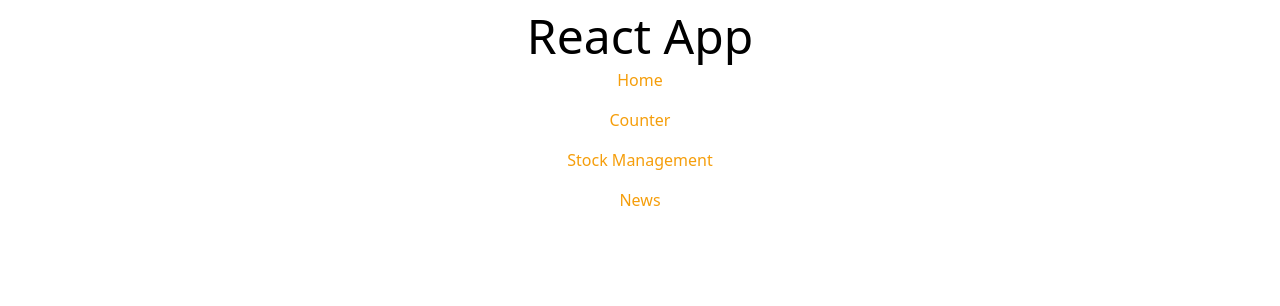
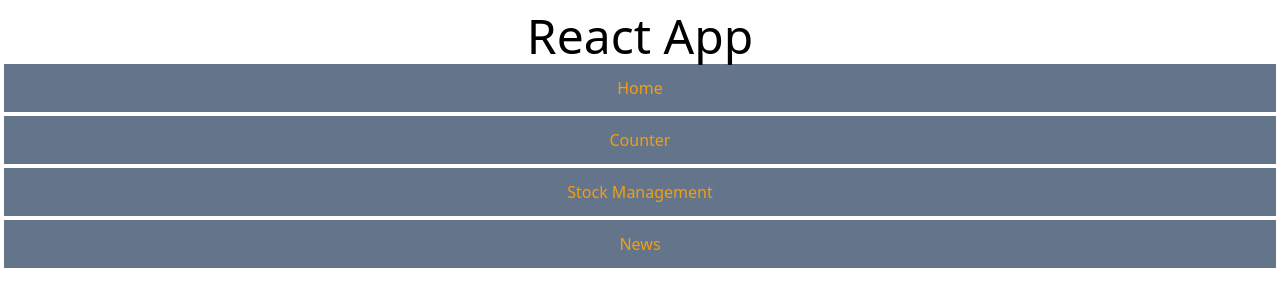
Before and after one commit to nabin-skilluplabs/skillup_labs_fsd_batch_01_2023, a React (Vite) app in the folder react-app/: page / in a window 1280 px wide. Shown: the top 306 px of the page. Built offline with nearby package versions, Linux system fonts and the light colour scheme.

Commit message:
added css

```diff
--- a/react-app/src/App.jsx
+++ b/react-app/src/App.jsx
@@ -28,7 +28,7 @@ export default function App() {
             <Header appName="React App" />
             {
                 apps.map((app, index) => (
-                    <a className="text-amber-500 block py-2" key={index} href={app.path}>{app.title}</a>
+                    <a className="text-amber-500 block py-3 m-1 bg-slate-500" key={index} href={app.path}>{app.title}</a>
                 ))
             }
         </div>
```
